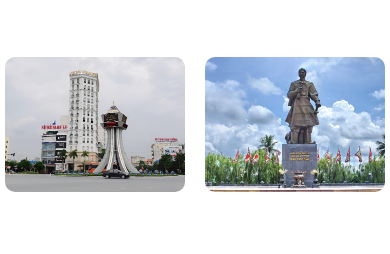
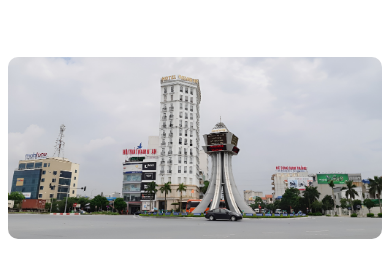
Before and after one commit to Jonathannno/Nam_Dinh_Foods, a plain HTML site: page index.html in a window 390 px wide. Shown: the part 792-1046 px from the top of the page. Drawn offline with Linux system fonts and the light colour scheme.

Commit message:
index.html

```diff
--- a/index.html
+++ b/index.html
@@ -1,16 +1,42 @@
 <html>
   <head>
-    <title>WELCOME TO NINH BINH "NAM DINH."</title>
-    <meta charset="UTF-8">
-    <meta name="viewport" content="width=device-width, initial-scale=1.0">
-  </head>
+  <title>WELCOME TO NINH BINH "NAM DINH."</title>
+  <meta charset="UTF-8">
+  <meta name="viewport" content="width=device-width, initial-scale=1.0">
+  <style>
+    img {
+      max-width: 100%;
+      height: auto;
+      display: block;
+    }
+
+    div {
+      max-width: 100%;
+      overflow-wrap: break-word;
+    }
+
+    /* Mobile-friendly tweaks */
+    @media (max-width: 768px) {
+      div[style*="display: flex"] {
+        flex-direction: column;
+        align-items: center;
+      }
+      div[style*="display: flex"] img,
+      div[style*="display: flex"] div {
+        width: 100% !important;
+      }
+    }
+  </style>
+</head>
   <body>
+
+
     <h1 style="color: blue; font-family: Arial; font-style: italic; font-size: 85px;">
       Introductory to Nam Dinh's most famous dishes and cuisines.
     </h1>
 <div style="display: flex; justify-content: center; gap: 20px; margin: 40px 0;">
-  <img src="NamDinhPics/NamDinhcity.jpg" alt="NamDinhcity" style="width: 48%; border-radius: 10px; object-fit: cover;">
-  <img src="NamDinhPics/TranHungDao_statue.jpg" alt="TranHungDao_statue" style="width: 48%; border-radius: 10px; object-fit: cover;">
+  <img src="NamDinhPics/NamDinhcity.jpg" alt="NamDinhcity" style="width: 48%;  max-width: 400px; border-radius: 10px; object-fit: cover;">
+  <img src="NamDinhPics/TranHungDao_statue.jpg" alt="TranHungDao_statue" style="width: 48%;  max-width: 400px; border-radius: 10px; object-fit: cover;">
 </div>
 
     <h2 style="color: darkcyan; font-family: Arial; font-style: italic; font-size: 62px;">
@@ -165,5 +191,6 @@ Qua bàn tay khéo léo của người thợ, nặn bánh thành từng viên tr
   </p>
 </footer>
 
+
   </body>
 </html>
```
